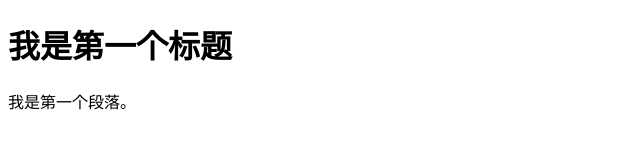
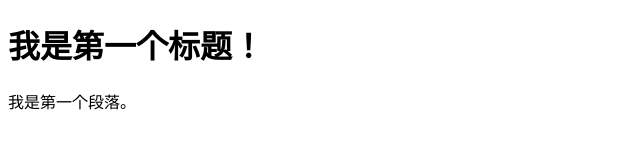
Before and after one commit to bilter1001/ThreeJs_Start, a website: page index.html in a window 1280 px wide. Shown: the full height of the page, 0-640 px from the left. Drawn offline with Linux system fonts and the light colour scheme.

Commit message:
添加测试修改

```diff
--- a/index.html
+++ b/index.html
@@ -7,7 +7,7 @@
     </head>
 
     <body>
-        <h1>我是第一个标题</h1>
+        <h1>我是第一个标题！</h1>
         <p>我是第一个段落。</p>
     </body>
 </html>
```
